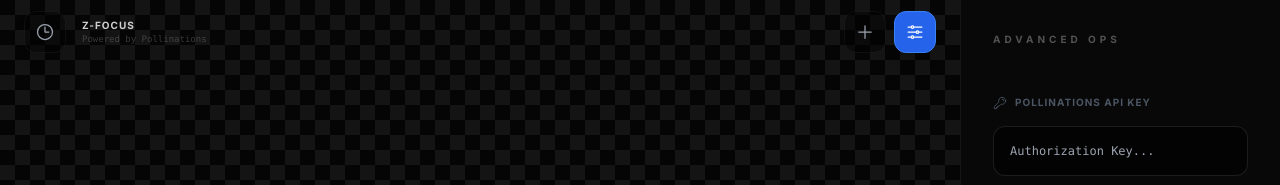
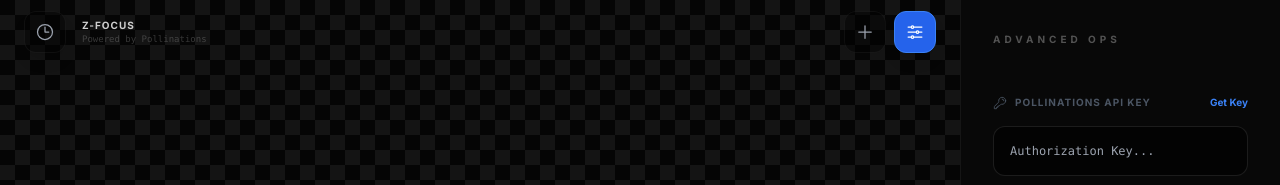
Before and after one commit to wfsh-1054/z-focus, a React (Vite) app: page / in a window 1280 px wide. Shown: the top 185 px of the page. Built offline with nearby package versions, Linux system fonts and the light colour scheme.

Commit message:
pollination ai login

```diff
--- a/App.tsx
+++ b/App.tsx
@@ -81,6 +81,16 @@ const App: React.FC = () => {
     localStorage.setItem('zfocus_pollinations_key', apiKey);
   }, [apiKey]);
 
+  useEffect(() => {
+    const hash = window.location.hash;
+    if (hash.startsWith('#api_key=')) {
+      const key = hash.substring('#api_key='.length);
+      setApiKey(key);
+      // Clean the URL without reloading the page
+      window.history.pushState("", document.title, window.location.pathname + window.location.search);
+    }
+  }, []); // Run only once on component mount
+
   const handleEnhancePrompt = async () => {
     if (!prompt.trim() && !currentImage) return;
     setIsEnhancing(true);
@@ -146,6 +156,11 @@ const App: React.FC = () => {
     setCurrentImage(null);
     setPrompt('');
     closeAllSidebars();
+  };
+
+  const handleGetApiKey = () => {
+    const redirectUrl = window.location.href.split('#')[0];
+    window.open(`https://enter.pollinations.ai/authorize?redirect_url=${encodeURIComponent(redirectUrl)}`, '_self');
   };
 
   return (
@@ -289,9 +304,17 @@ const App: React.FC = () => {
           </div>
 
           <div className="space-y-4">
-            <label className="text-[10px] font-black text-gray-600 uppercase tracking-widest flex items-center gap-2">
-              <KeyIcon className="w-3.5 h-3.5" /> Pollinations API key
-            </label>
+            <div className="flex justify-between items-center">
+                <label className="text-[10px] font-black text-gray-600 uppercase tracking-widest flex items-center gap-2">
+                <KeyIcon className="w-3.5 h-3.5" /> Pollinations API key
+                </label>
+                <button
+                    onClick={handleGetApiKey}
+                    className="text-[10px] font-bold text-primary-500 hover:text-primary-400 transition-colors"
+                >
+                    Get Key
+                </button>
+            </div>
             <input
               type="password"
               value={apiKey}
```
